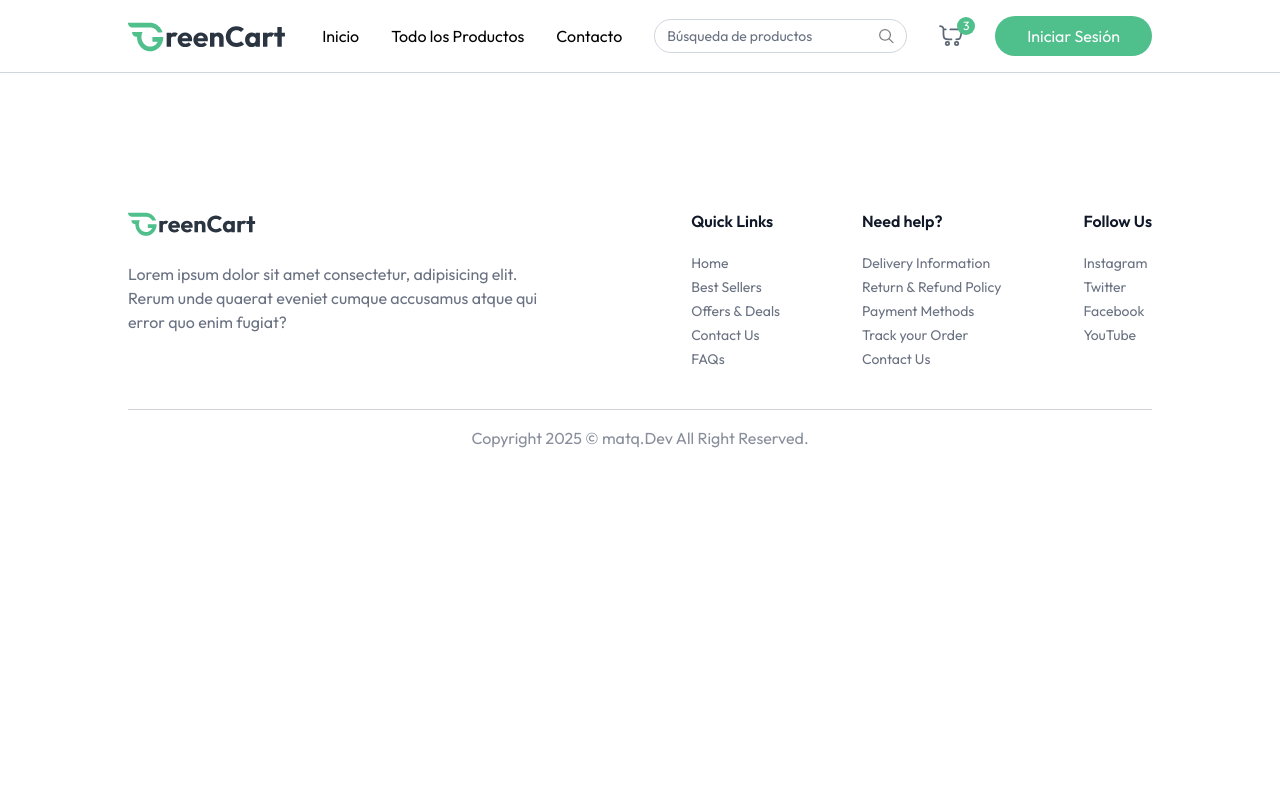
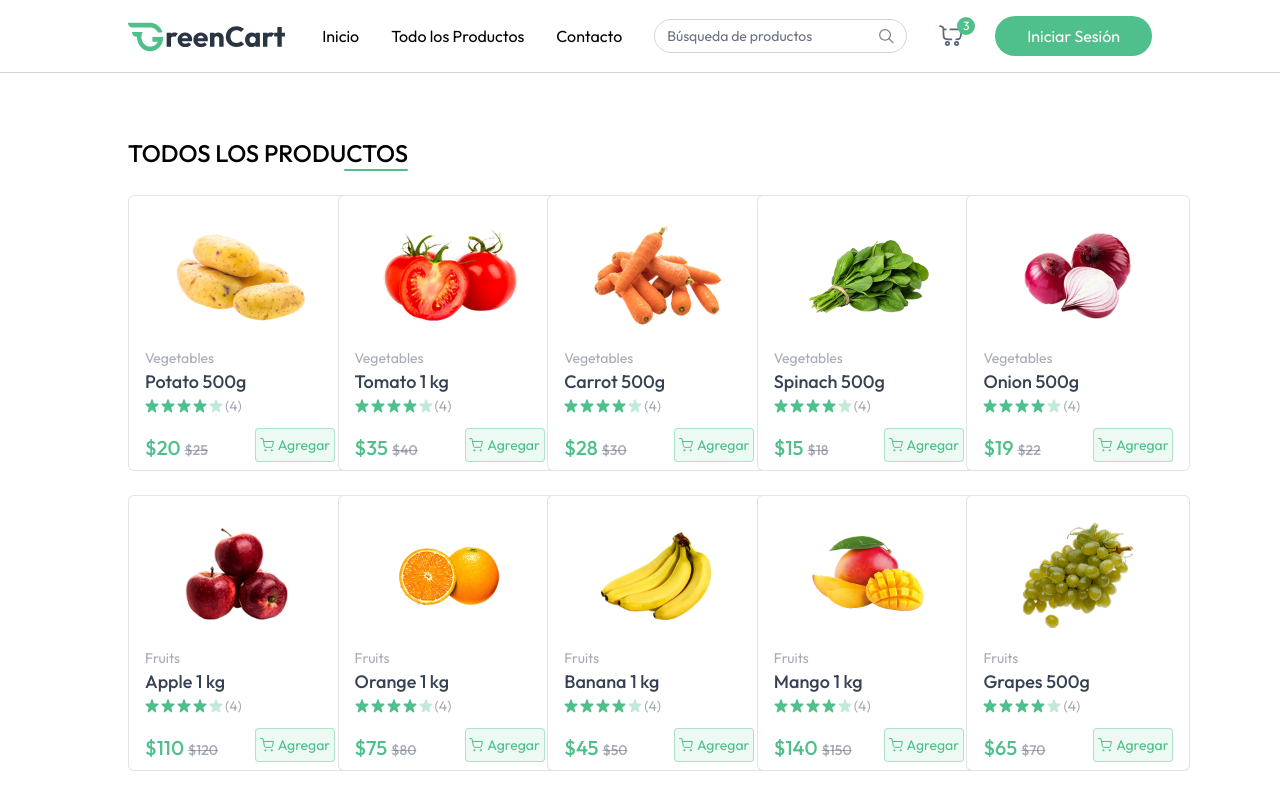
Before and after one commit to 02Alexis/delivery_website, a React (Vite) app in the folder client/: page /products in a window 1280 px wide. Shown: the top 794 px of the page. Built offline with nearby package versions, Linux system fonts and the light colour scheme.

Commit message:
creación de pagina para visualizar todos los productos y función para buscar productos

```diff
--- a/client/src/App.jsx
+++ b/client/src/App.jsx
@@ -7,6 +7,7 @@ import Navbar from "./components/Navbar.jsx";
 import Footer from "./components/Footer.jsx";
 import { useAppContext } from "./context/AppContext";
 import Login from "./components/Login.jsx";
+import AllProducts from "./pages/AllProducts.jsx";
 
 const App = () => {
   const isSellerPath = useLocation().pathname.includes("seller");
@@ -20,6 +21,7 @@ const App = () => {
       <div className={`${isSellerPath ? "" : "px-6 md:px-16 lg:px-24 xl:px-32"}`}>
         <Routes>
           <Route path="/" element={<Home />} />
+          <Route path="/products" element={<AllProducts />} />
         </Routes>
       </div>
       {!isSellerPath && <Footer/>}
--- a/client/src/components/Navbar.jsx
+++ b/client/src/components/Navbar.jsx
@@ -1,17 +1,22 @@
-import { useState } from "react";
+import { useState, useEffect } from "react";
 import { NavLink } from "react-router-dom";
 import { assets } from "../assets/assets";
 import { useAppContext } from "../context/AppContext";
 
 const Navbar = () => {
   const [open, setOpen] = useState(false);
-  const { user, setUser, setShowUserLogin, navigate } = useAppContext();
+  const { user, setUser, setShowUserLogin, navigate, searchQuery, setSearchQuery } = useAppContext();
 
   const logout = async () => {
     setUser(null);
     navigate("/");
   };
-  console.log("USER:", user);
+
+  useEffect(() => {
+    if (searchQuery.length > 0) {
+      navigate("/products");
+    }
+  }, [searchQuery]);
 
   return (
     <nav className="flex items-center justify-between px-6 md:px-16 lg:px-24 xl:px-32 py-4 border-b border-gray-300 bg-white relative transition-all">
@@ -31,6 +36,7 @@ const Navbar = () => {
             className="py-1.5 w-full bg-transparent outline-none placeholder-gray-500"
             type="text"
             placeholder="Búsqueda de productos"
+            onChange={(e) => setSearchQuery(e.target.value)}
           />
           <img src={assets.search_icon} alt="search" className="w-4 h-4" />
         </div>
--- a/client/src/context/AppContext.jsx
+++ b/client/src/context/AppContext.jsx
@@ -14,6 +14,7 @@ export const AppContextProvider = ({ children }) => {
   const [showUserLogin, setShowUserLogin] = useState(false);
   const [products, setProducts] = useState([]);
   const [cartItems, setCartItems] = useState({});
+  const [searchQuery, setSearchQuery] = useState({});
 
   // Fetch all products
   const fetchProducts = async () => {
@@ -71,7 +72,9 @@ export const AppContextProvider = ({ children }) => {
     addToCart,
     updateCartItem,
     removeFromCart,
-    cartItems
+    cartItems,
+    searchQuery,
+    setSearchQuery
   };
   return <AppContext.Provider value={value}>{children}</AppContext.Provider>;
 };
--- /dev/null
+++ b/client/src/pages/AllProducts.jsx
@@ -0,0 +1,32 @@
+import { useEffect, useState } from 'react'
+import { useAppContext } from '../context/AppContext'
+import ProductCart from '../components/ProductCart.jsx'
+
+const AllProducts = () => {
+    const {products, searchQuery} = useAppContext()
+    const [filteredProducts, setFilteredProducts] = useState([products])
+
+    useEffect(() => {
+        if(searchQuery.length > 0){
+            setFilteredProducts(products.filter(
+                product => product.name.toLowerCase().includes(searchQuery.toLowerCase())
+            ))} else{
+            setFilteredProducts(products)
+        }
+    }, [products,searchQuery])
+  return (
+    <div className='mt-16 flex flex-col'>
+        <div className='flex flex-col items-end w-max'>
+            <p className='text-2xl font-medium uppercase'>Todos los productos</p>
+            <div className='w-16 h-0.5 bg-primary rounded-full'></div>
+        </div>
+        <div className='grid grid-cols-2 sm:grid-cols-3 md:grid-cols-4 gap-3 md:gap-6 lg:grid-cols-5 mt-6'>
+            {filteredProducts.filter((product) => product.inStock).map((product, index) => (
+                <ProductCart key={index} product={product}/>
+            ))}
+        </div>
+    </div>
+  )
+}
+
+export default AllProducts
```
